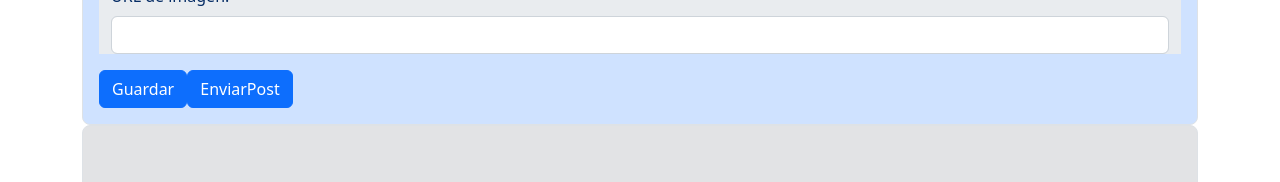
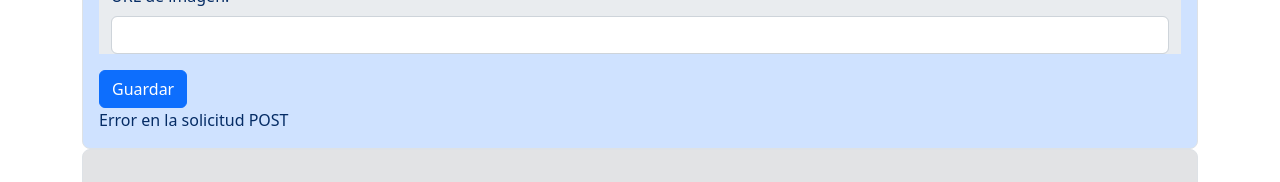
Before and after one commit to DavidOlmos03/frontend2_UdeA, an Angular app: page / in a window 1280 px wide. Both pictures are taken after a click on the button "Guardar". Shown: the part 449-631 px from the top of the page. Built offline with nearby package versions, Linux system fonts and the light colour scheme; no server answers.

Commit message:
controled_exception_created_product

```diff
--- a/src/app/formulario/formulario.component.html
+++ b/src/app/formulario/formulario.component.html
@@ -21,7 +21,8 @@
     </div>
 
     <button (click)="guardarDatos()" class="btn btn-primary">Guardar</button>
-    <button (click)="enviarPost()" class="btn btn-primary">EnviarPost</button>
+    <div *ngIf="errorMessage" class="error-message">{{ errorMessage }}</div>
+    <!--<button (click)="enviarPost()" class="btn btn-primary">EnviarPost</button>-->
     <!--<button (click) ="obtenerDatos()" class="btn btn-primary">ObtenerDatos</button>-->
   </div>
   <div *ngIf="datosIngresados" class = "p-3 text-secondary-emphasis bg-secondary-subtle border border-secondary-subtle rounded-3">
--- a/src/app/formulario/formulario.component.ts
+++ b/src/app/formulario/formulario.component.ts
@@ -3,6 +3,7 @@ import { HttpClient } from '@angular/common/http';
 //import { FormProdcutService } from '../form-prodcut.service';
 //import { ApiService } from '../form-prodcut.service';
 import {modelFormProductI} from '../models/model-form-product.interface'
+import { Observable } from 'rxjs';
 
 @Component({
   selector: 'app-formulario',
@@ -16,9 +17,18 @@ export class FormularioComponent {
   precio: number = 0;
   urlImagen: string = "";
   datosIngresados: any;
-
+  errorMessage: string = '';
+  url = 'http://localhost:8000/api/Create_product'; // Reemplaza esta URL con la dirección de tu API
   //datos: any;
 
+  constructor(private http: HttpClient) { }
+  /*
+  checkIdExists(id: number): Observable<boolean> {
+    return this.http.get<boolean>(`http://localhost:8000/api/check_id/${id}`);
+  }*/
+
+  //OBS. el control del ingreso de datos, deberia hacerse desde el backend, ie verificar que el usuario no exista
+  //deberia controlarse desde el backend
   guardarDatos(): void {
     this.datosIngresados = {
       id: this.id,
@@ -26,9 +36,94 @@ export class FormularioComponent {
       precio: this.precio,
       urlImagen: this.urlImagen
     };
+
+    const body = { id: this.id, nombre: this.nombre, precio: this.precio, url_de_imagen: this.urlImagen}; // Reemplaza esto con el cuerpo de tu solicitud POST
+    // Realizar la llamada al backend y manejar la respuesta
+    this.http.post(this.url, body).subscribe(
+      (response) => {
+        console.log('Solicitud POST exitosa', response);
+        // Realizar acciones adicionales con la respuesta de la API
+
+        // Por ejemplo, mostrar un mensaje de éxito
+        this.errorMessage = '';
+      },
+      (error) => {
+        console.error('Error en la solicitud POST', error);
+        // Manejar el error de la solicitud
+
+        // Verificar si el error es debido a que el ID ya existe
+        if (error.status === 400 && error.error && error.error.detail === 'El ID del producto ya existe') {
+          this.errorMessage = 'El ID del producto ya existe, no se puede registrar en el sistema';
+        } else {
+          this.errorMessage = 'Error en la solicitud POST';
+        }
+      }
+    );
+    /*
+    this.http.post(this.url, body).subscribe(
+      (response) => {
+        console.log('Solicitud POST exitosa', response);
+        // Realiza las acciones necesarias con la respuesta de la API
+      },
+      (error) => {
+        console.error('Error en la solicitud POST', error);
+        // Maneja el error de la solicitud
+      }
+    );*/
+  /*
+    this.checkIdExists(this.datosIngresados.id).subscribe(
+      (idExists: boolean) => {
+        if (idExists) {
+          const body = { id: this.datosIngresados.id, nombre: this.datosIngresados.nombre, precio: this.datosIngresados.precio, url_de_imagen: this.datosIngresados.urlImagen};
+          this.http.post(this.url, body).subscribe(
+            (response) => {
+              console.log('Solicitud POST exitosa', response);
+              // Realiza las acciones necesarias con la respuesta de la API
+            },
+            (error) => {
+              console.error('Error en la solicitud POST', error);
+              // Maneja el error de la solicitud
+            }
+          );
+        } else {
+          console.error('Error en la solicitud POST, el id del producto ya existe');
+        }
+      },
+      (error) => {
+        console.error('Error al verificar la existencia del id', error);
+        // Maneja el error de la verificación del id
+      }
+    );*/
   }
 
-  constructor(private http: HttpClient) { }
+  /*
+  guardarDatos(): void {
+    this.datosIngresados = {
+      id: this.id,
+      nombre: this.nombre,
+      precio: this.precio,
+      urlImagen: this.urlImagen
+    };
+
+    if (this.checkIdExists(this.datosIngresados.id)==true){
+      const body = { id: this.id, nombre: this.nombre, precio: this.precio, url_de_imagen: this.urlImagen}; // Reemplaza esto con el cuerpo de tu solicitud POST
+      this.http.post(this.url, body).subscribe(
+        (response) => {
+          console.log('Solicitud POST exitosa', response);
+          // Realiza las acciones necesarias con la respuesta de la API
+        },
+        (error) => {
+          console.error('Error en la solicitud POST', error);
+          // Maneja el error de la solicitud
+        }
+      );
+    }else{
+      console.error('Error en la solicitud POST, el id del producto ya existe');
+    }
+
+  }
+*/
+
   //constructor(public servicio: FormProdcutService) { }
 
 /*  ngOnInit(form:modelFormProductI){
@@ -55,20 +150,5 @@ export class FormularioComponent {
       }
       );
     }*/
-    public enviarPost() {
-      const url = 'http://localhost:8000/api/Create_product'; // Reemplaza esta URL con la dirección de tu API
-      const body = { id: this.id, nombre: this.nombre, precio: this.precio, url_de_imagen: this.urlImagen}; // Reemplaza esto con el cuerpo de tu solicitud POST
-
-      this.http.post(url, body).subscribe(
-        (response) => {
-          console.log('Solicitud POST exitosa', response);
-          // Realiza las acciones necesarias con la respuesta de la API
-        },
-        (error) => {
-          console.error('Error en la solicitud POST', error);
-          // Maneja el error de la solicitud
-        }
-      );
-    }
 
 }
```
